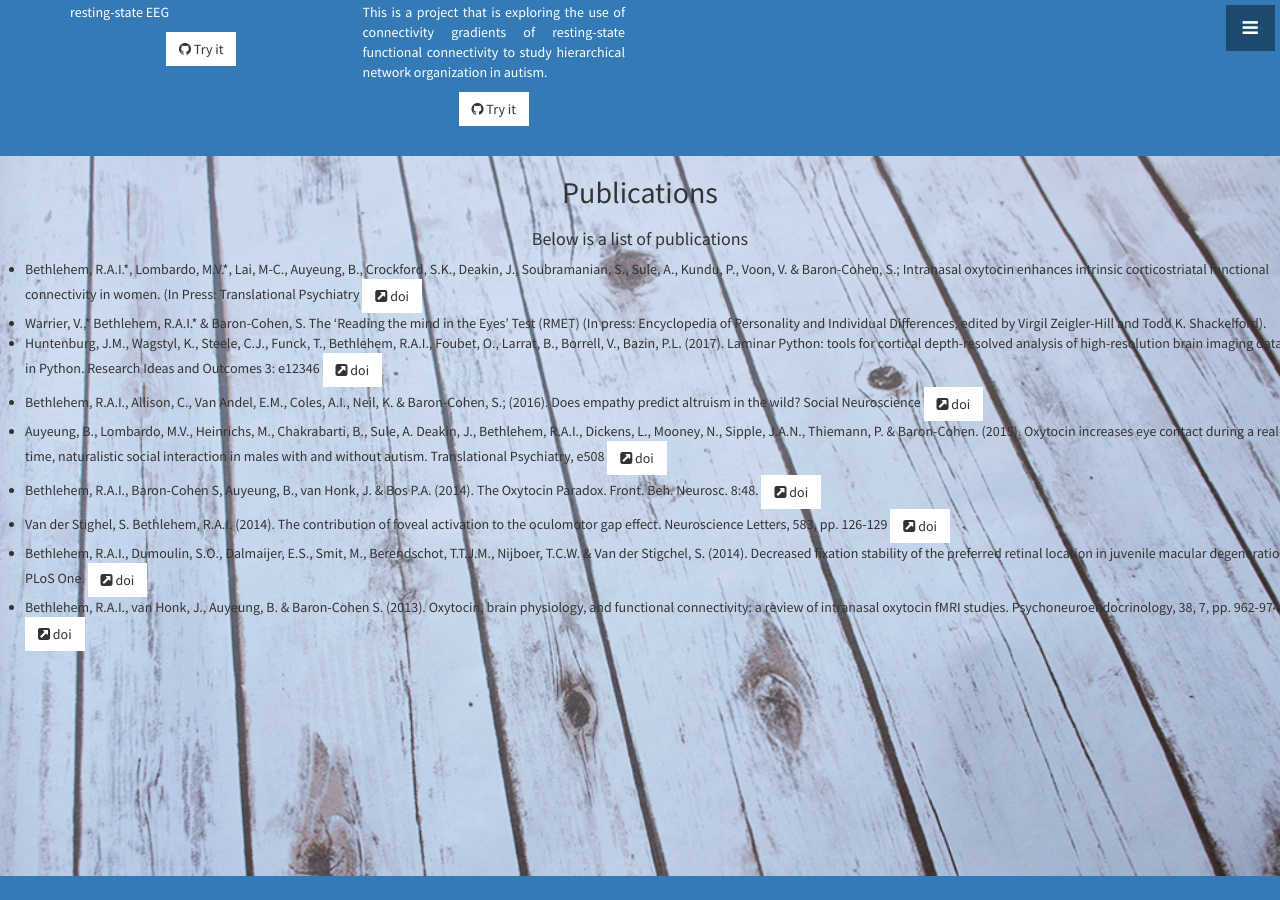
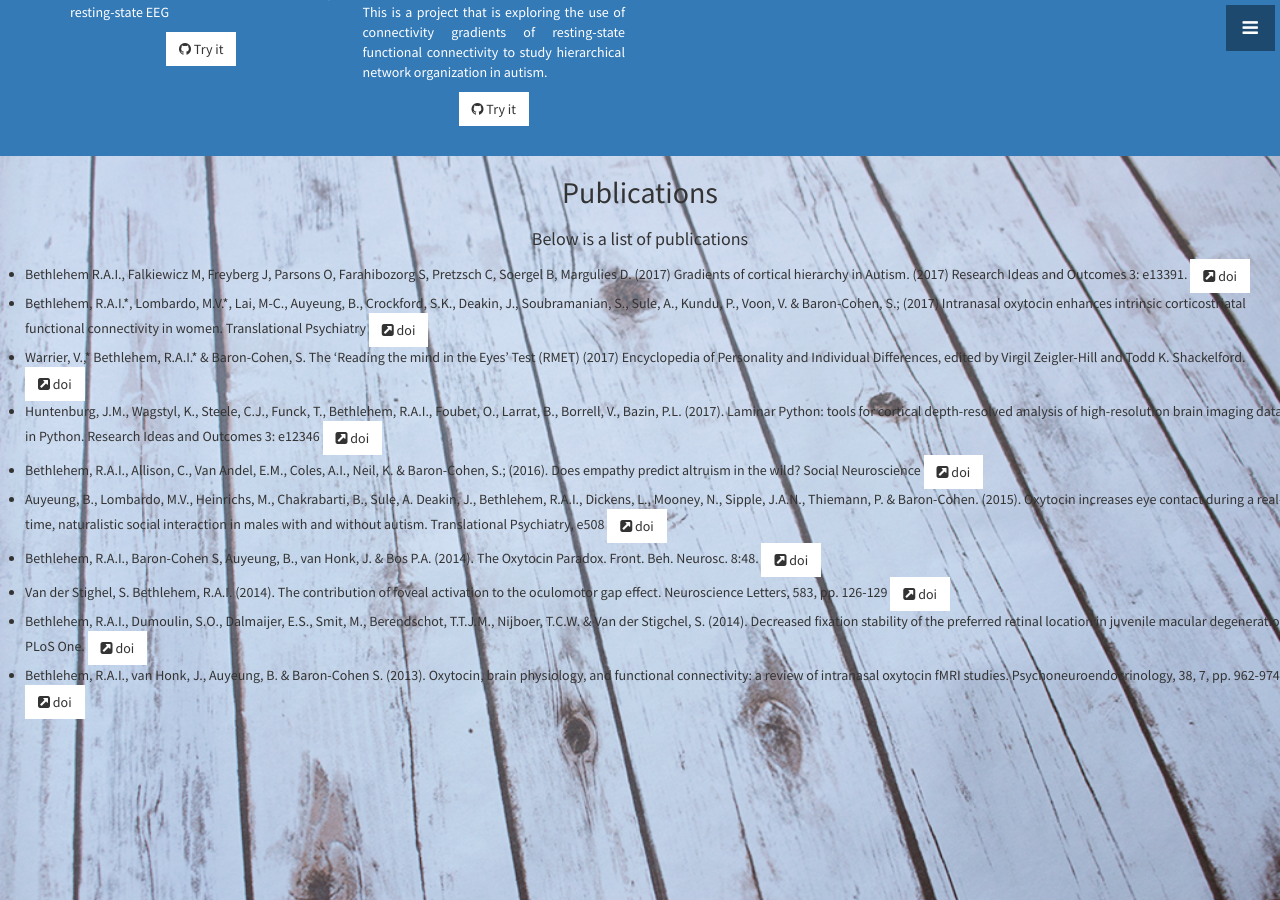
Before and after one commit to rb643/raibethlehem.github.io, a Jekyll site: the page built from index.html, in a window 1280 px wide and 900 px high, scrolled down 1253 px. Built offline with Jekyll 4.4.1, drawn with Linux system fonts in a browser that asks for light colours.

Commit message:
Update publications.html

```diff
--- a/_includes/_html/publications.html
+++ b/_includes/_html/publications.html
@@ -5,13 +5,20 @@
                          <h4 align="center"> Below is a list of publications </h4>
                         </p>
                         <ul>
+
                                     <li>
-                                                Bethlehem, R.A.I.*, Lombardo, M.V.*, Lai, M-C., Auyeung, B., Crockford, S.K., Deakin, J., Soubramanian, S., Sule, A., Kundu, P., Voon, V. & Baron-Cohen, S.; Intranasal oxytocin enhances intrinsic corticostriatal functional connectivity in women.
-                                                (In Press: Translational Psychiatry <a href="http://dx.doi.org/10.1101/068585" target="_blank" class="btn btn-light"> <i class="fa fa-external-link-square fa-fw-2x"></i> doi  </a>
+                                                Bethlehem R.A.I., Falkiewicz M, Freyberg J, Parsons O, Farahibozorg S, Pretzsch C, Soergel B, Margulies D. (2017) Gradients of cortical hierarchy in Autism. (2017)
+                                                Research Ideas and Outcomes 3: e13391. <a href="https://doi.org/10.3897/rio.3.e13391" target="_blank" class="btn btn-light"> <i class="fa fa-external-link-square fa-fw-2x"></i> doi  </a>
                                     </li>
 
                                     <li>
-                                                Warrier, V.,* Bethlehem, R.A.I.* & Baron-Cohen, S. The ‘Reading the mind in the Eyes’ Test (RMET) (In press: Encyclopedia of Personality and Individual Differences, edited by Virgil Zeigler-Hill and Todd K. Shackelford).
+                                                Bethlehem, R.A.I.*, Lombardo, M.V.*, Lai, M-C., Auyeung, B., Crockford, S.K., Deakin, J., Soubramanian, S., Sule, A., Kundu, P., Voon, V. & Baron-Cohen, S.; (2017) Intranasal oxytocin enhances intrinsic corticostriatal functional connectivity in women.
+                                                Translational Psychiatry <a href="http://doi.org/10.1038/tp.2017.72" target="_blank" class="btn btn-light"> <i class="fa fa-external-link-square fa-fw-2x"></i> doi  </a>
+                                    </li>
+
+                                    <li>
+                                                Warrier, V.,* Bethlehem, R.A.I.* & Baron-Cohen, S. The ‘Reading the mind in the Eyes’ Test (RMET) (2017)
+                                                Encyclopedia of Personality and Individual Differences, edited by Virgil Zeigler-Hill and Todd K. Shackelford. <a href="http://doi.org/10.1007/978-3-319-28099-8_549-1" target="_blank" class="btn btn-light"> <i class="fa fa-external-link-square fa-fw-2x"></i> doi  </a>
                                     </li>
 
                                     <li>
```
